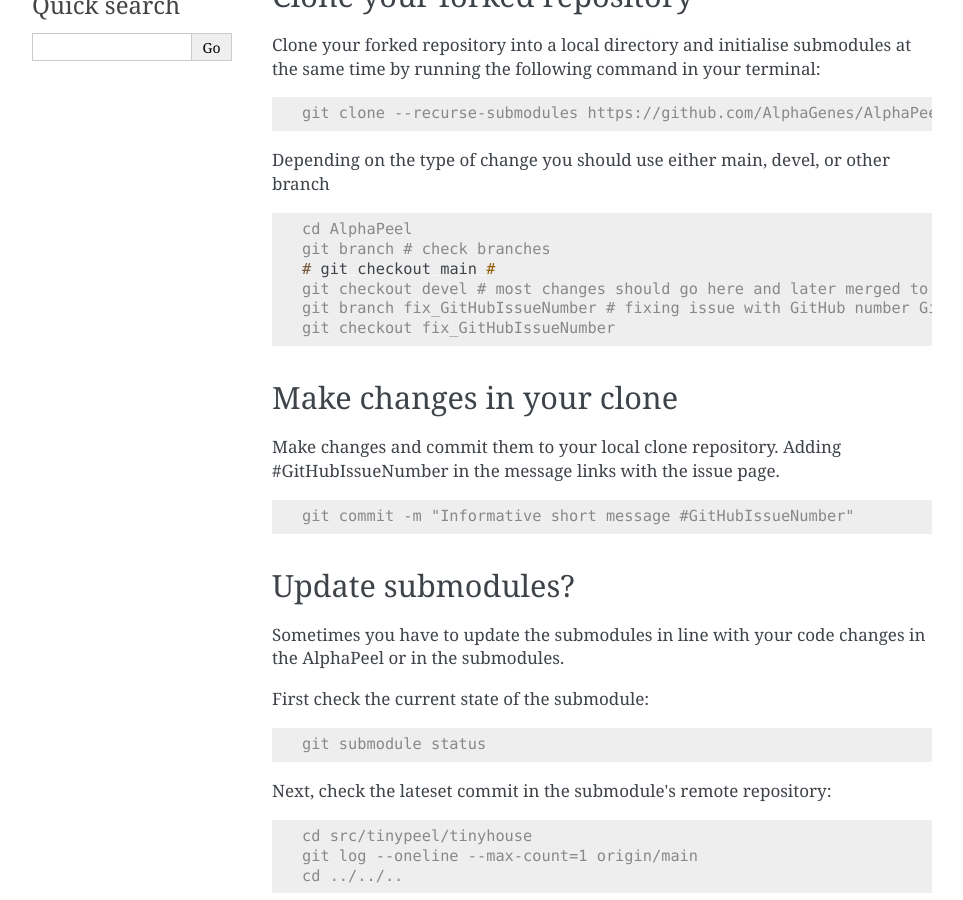
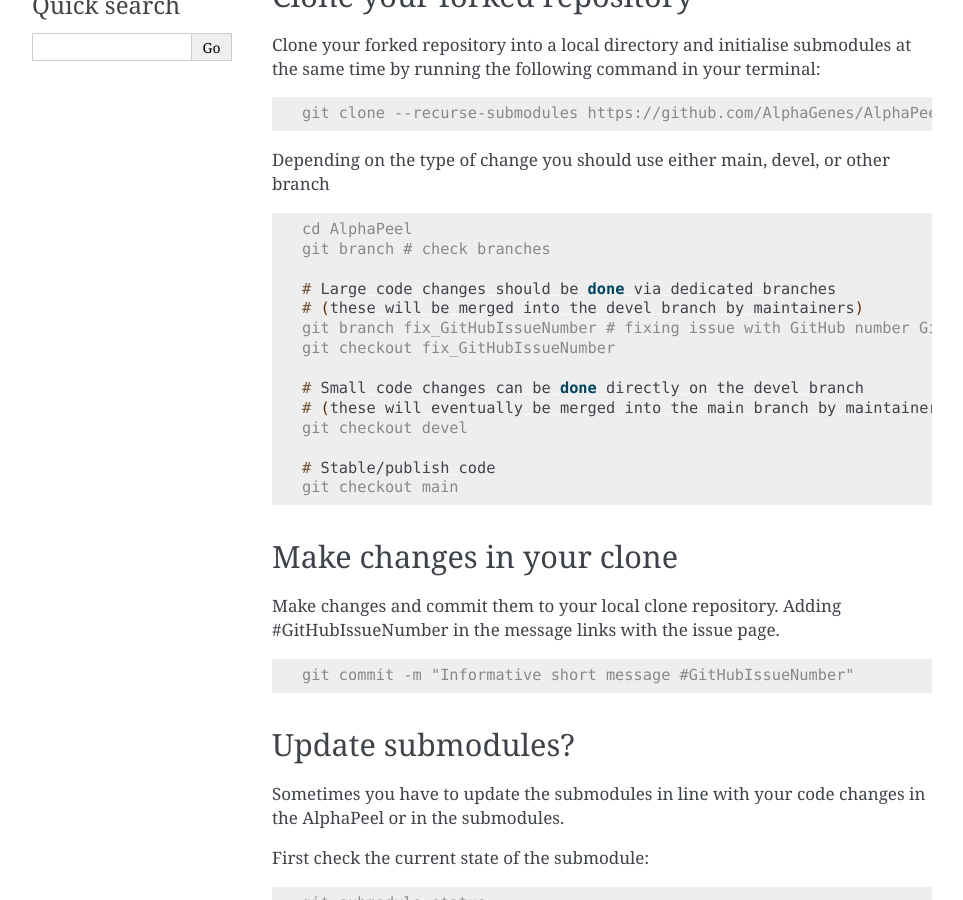
Before and after one commit to AlphaGenes/AlphaPeel, a Sphinx documentation site: the page built from docs/source/contribute.rst, in a window 1280 px wide and 900 px high, scrolled down 425 px. Shown: the whole window, without its empty margins (148-1111 px from the left). Built offline with Sphinx 7.4.7, drawn with Linux system fonts in a browser that asks for light colours.

Commit message:
Update contribute.rst

```diff
--- a/docs/source/contribute.rst
+++ b/docs/source/contribute.rst
@@ -27,10 +27,18 @@
 
     cd AlphaPeel
     git branch # check branches
-    # git checkout main #
-    git checkout devel # most changes should go here and later merged to main by maintainers
+
+    # Large code changes should be done via dedicated branches
+    # (these will be merged into the devel branch by maintainers)
     git branch fix_GitHubIssueNumber # fixing issue with GitHub number GitHubIssueNumber
     git checkout fix_GitHubIssueNumber
+
+    # Small code changes can be done directly on the devel branch
+    # (these will eventually be merged into the main branch by maintainers)
+    git checkout devel
+
+    # Stable/publish code
+    git checkout main
 
 Make changes in your clone
 --------------------------
```
